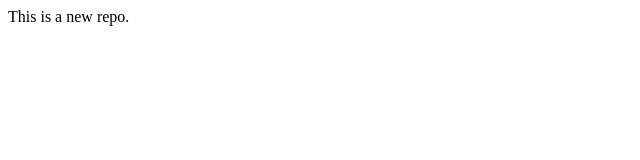
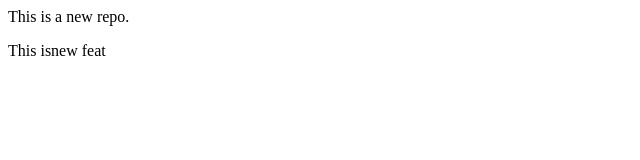
Before and after one commit to zakiyacoding/localrepo, a plain HTML site: page index.html in a window 1280 px wide. Shown: the full height of the page, 0-640 px from the left. Drawn offline with Linux system fonts and the light colour scheme.

Commit message:
Add new feature

```diff
--- a/index.html
+++ b/index.html
@@ -1 +1,2 @@
 <p>This is a new repo.</p>
+<p>This isnew feat</p>
```
